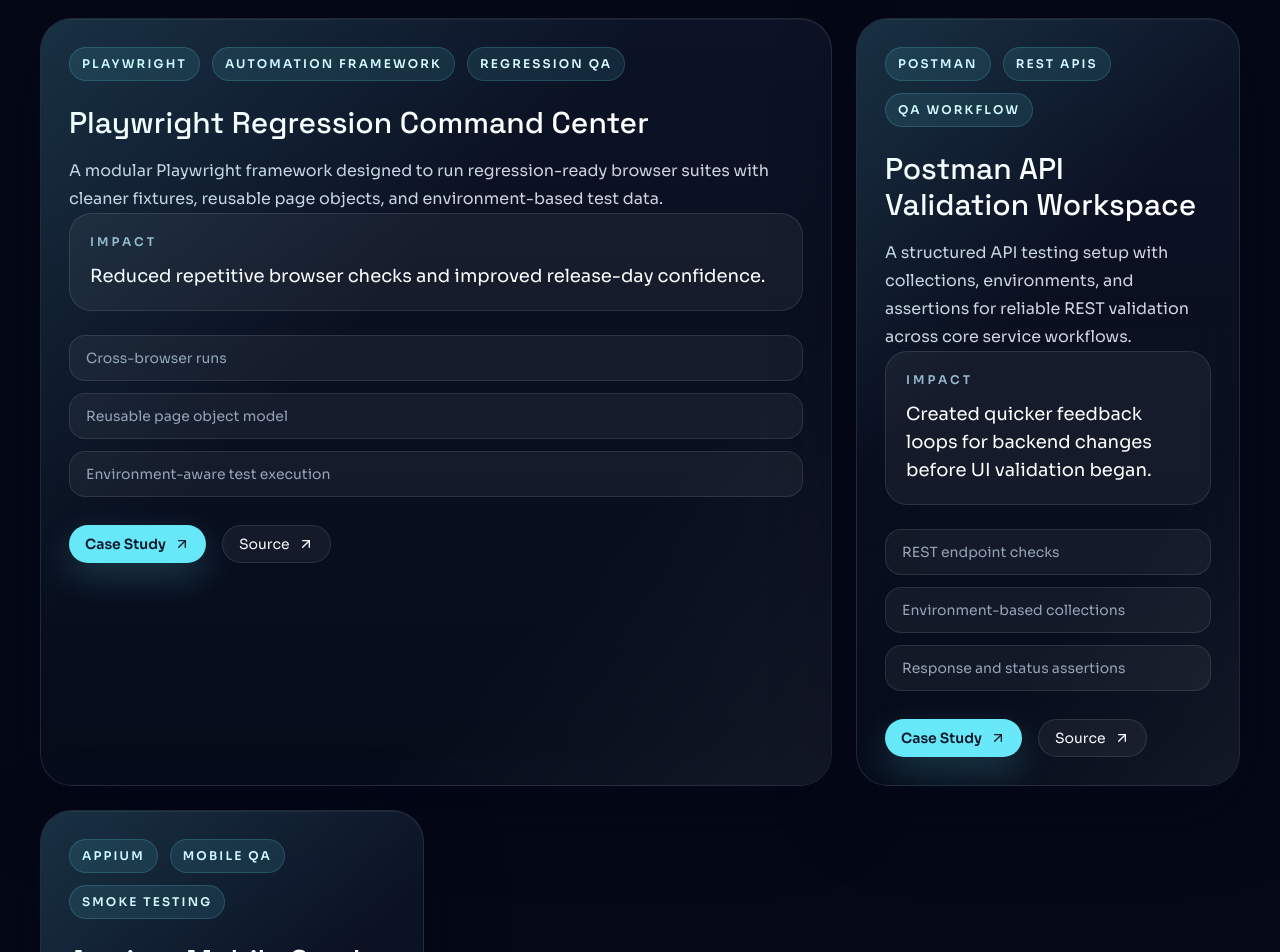
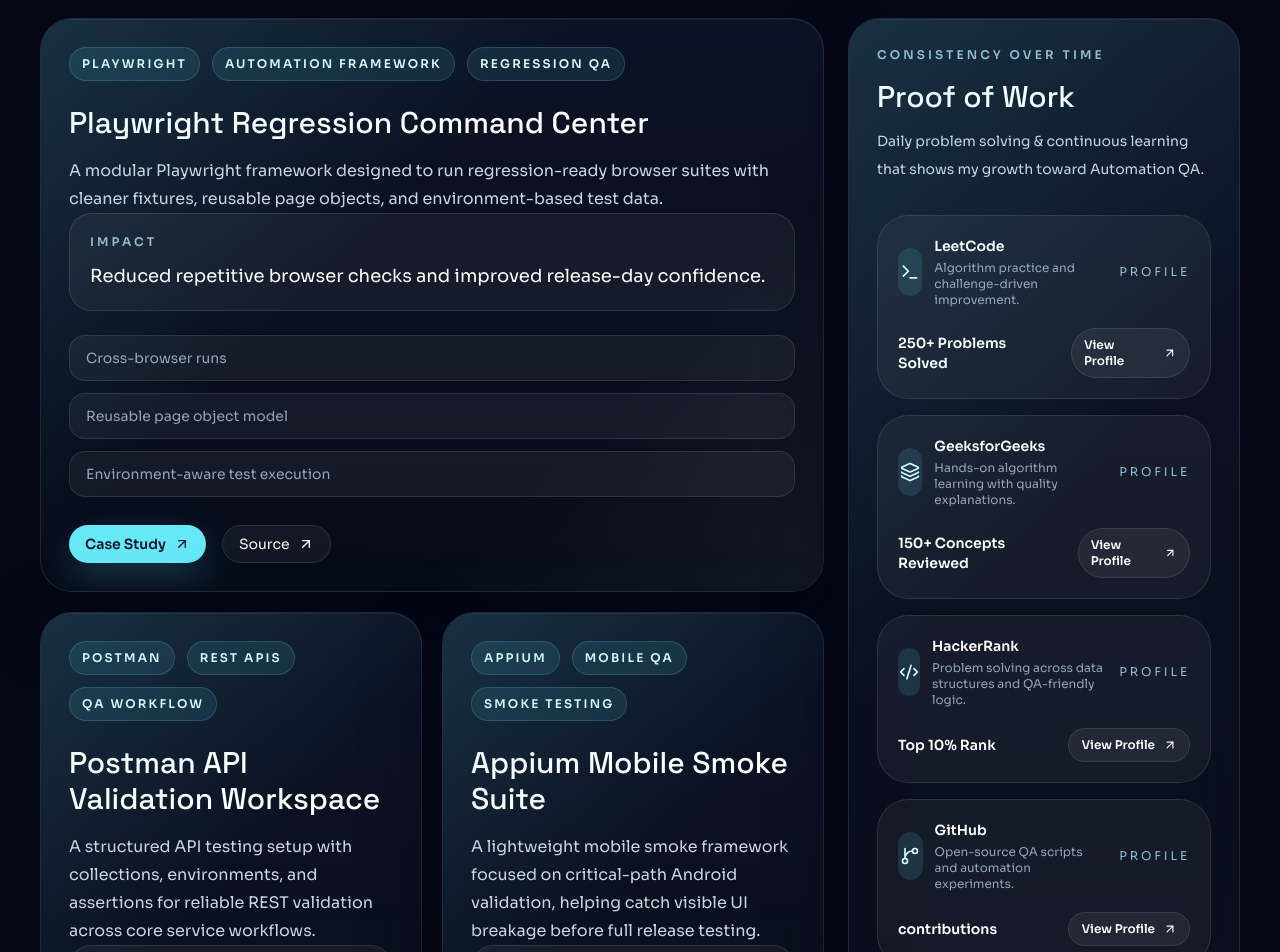
Before and after one commit to runautoscriptor/my_portfolio, a React (Vite) app: page / in a window 1280 px wide. Shown: the part 5220-6172 px from the top of the page. Built offline with nearby package versions, Linux system fonts and the light colour scheme.

Commit message:
social coding plateform added

```diff
--- a/src/components/ProjectsSection.tsx
+++ b/src/components/ProjectsSection.tsx
@@ -1,9 +1,62 @@
 import { motion } from 'framer-motion';
-import { ArrowUpRight } from 'lucide-react';
+import type { LucideIcon } from 'lucide-react';
+import { ArrowUpRight, Code2, GitBranch, Layers, Terminal, Users } from 'lucide-react';
 import { fadeUp, staggerContainer } from '../animations/variants';
 import { projects } from '../data/portfolio';
 import { GlassPanel } from './GlassPanel';
 import { SectionHeading } from './SectionHeading';
+import { resume } from 'react-dom/server';
+
+const codingProfiles: {
+  title: string;
+  stat: string;
+  description: string;
+  href: string;
+  icon: LucideIcon;
+}[] = [
+    {
+      title: 'LeetCode',
+      stat: '250+ Problems Solved',
+      description: 'Algorithm practice and challenge-driven improvement.',
+      href: 'https://leetcode.com/u/vikas_rajput/',
+      icon: Terminal,
+    },
+    {
+      title: 'GeeksforGeeks',
+      stat: '150+ Concepts Reviewed',
+      description: 'Hands-on algorithm learning with quality explanations.',
+      href: 'https://www.geeksforgeeks.org/user/vikas_rajpoot_19/practice/',
+      icon: Layers,
+    },
+    {
+      title: 'HackerRank',
+      stat: 'Top 10% Rank',
+      description: 'Problem solving across data structures and QA-friendly logic.',
+      href: 'https://www.hackerrank.com/profile/vikas_rajput',
+      icon: Code2,
+    },
+    {
+      title: 'GitHub',
+      stat: 'contributions',
+      description: 'Open-source QA scripts and automation experiments.',
+      href: 'https://github.com/vikaskumarsingh20',
+      icon: GitBranch,
+    },
+    {
+      title: 'LinkedIn',
+      stat: 'QA connections',
+      description: 'Building relationships and staying current with best practices.',
+      href: 'https://www.linkedin.com/in/vikaskumarsingh24/',
+      icon: Users,
+    },
+    {
+      title: 'My Resume',
+      stat: 'Downloadable PDF',
+      description: 'Downloadable PDF showcasing my QA journey.',
+      href: 'https://flowcv.com/resume/1pf3hf8onb',
+      icon: ArrowUpRight,
+    },
+  ];
 
 export function ProjectsSection() {
   return (
@@ -15,19 +68,20 @@
           description="These portfolio projects highlight practical automation and validation systems that can grow with stronger engineering practices over time."
         />
 
+        <div className="mt-12 grid gap-5 lg:mt-14 lg:gap-6 xl:grid-cols-[minmax(0,2fr)_minmax(360px,1fr)]">
           <motion.div
             variants={staggerContainer(0.1)}
             initial="hidden"
             whileInView="visible"
             viewport={{ once: true, amount: 0.18 }}
-          className="mt-12 grid gap-5 lg:mt-14 lg:gap-6 xl:grid-cols-3"
+            className="grid gap-5 lg:grid-cols-2"
           >
             {projects.map((project, index) => (
               <motion.article
                 key={project.title}
                 variants={fadeUp}
                 whileHover={{ y: -8 }}
-              className={index === 0 ? 'xl:col-span-2' : ''}
+                className={index === 0 ? 'lg:col-span-2' : ''}
               >
                 <GlassPanel className="card-shine relative h-full rounded-[2rem] p-6 sm:p-7">
                   <div className="flex flex-wrap gap-3">
@@ -82,6 +136,67 @@
               </motion.article>
             ))}
           </motion.div>
+
+          <motion.div
+            variants={fadeUp}
+            initial="hidden"
+            whileInView="visible"
+            viewport={{ once: true, amount: 0.18 }}
+            className="hidden xl:flex"
+          >
+            <GlassPanel className="relative rounded-[2rem] p-6 sm:p-7">
+              <div className="max-w-xl">
+                <p className="text-xs font-semibold uppercase tracking-[0.26em] text-[var(--accent-muted)]">
+                  Consistency Over Time
+                </p>
+                <h2 className="mt-4 text-3xl font-display text-[var(--text-heading)]">
+                  Proof of Work
+                </h2>
+                <p className="mt-3 text-sm leading-7 text-[var(--text-soft)]">
+                  Daily problem solving & continuous learning that shows my growth toward Automation QA.
+                </p>
+
+                <div className="mt-8 space-y-4">
+                  {codingProfiles.map(({ title, stat, description, href, icon: Icon }) => (
+                    <motion.article
+                      key={title}
+                      whileHover={{ y: -6, scale: 1.01 }}
+                      className="group theme-surface rounded-[2rem] border border-[var(--border-soft)] p-5 transition-transform duration-300"
+                    >
+                      <div className="flex items-center justify-between gap-4">
+                        <div className="flex items-center gap-3">
+                          <span className="inline-flex h-12 w-12 items-center justify-center rounded-2xl bg-[rgba(103,232,249,0.12)] text-[var(--accent-text)]">
+                            <Icon size={20} />
+                          </span>
+                          <div>
+                            <p className="text-sm font-semibold text-[var(--text-heading)]">{title}</p>
+                            <p className="mt-1 text-xs text-[var(--text-muted)]">{description}</p>
+                          </div>
+                        </div>
+                        <p className="text-xs uppercase tracking-[0.24em] text-[var(--accent-muted)]">
+                          Profile
+                        </p>
+                      </div>
+
+                      <div className="mt-5 flex items-center justify-between gap-4">
+                        <span className="text-sm font-semibold text-[var(--text-heading)]">{stat}</span>
+                        <a
+                          href={href}
+                          target="_blank"
+                          rel="noreferrer"
+                          className="inline-flex items-center gap-2 rounded-full border border-[var(--border-soft)] bg-[var(--surface-soft)] px-3 py-2 text-xs font-semibold text-[var(--text-heading)] transition duration-300 hover:-translate-y-0.5 hover:shadow-[0_18px_50px_rgba(56,189,248,0.12)]"
+                        >
+                          View Profile
+                          <ArrowUpRight size={14} />
+                        </a>
+                      </div>
+                    </motion.article>
+                  ))}
+                </div>
+              </div>
+            </GlassPanel>
+          </motion.div>
+        </div>
       </div>
     </section>
   );
```
Lines whose indentation alone changed are shown as unchanged.
